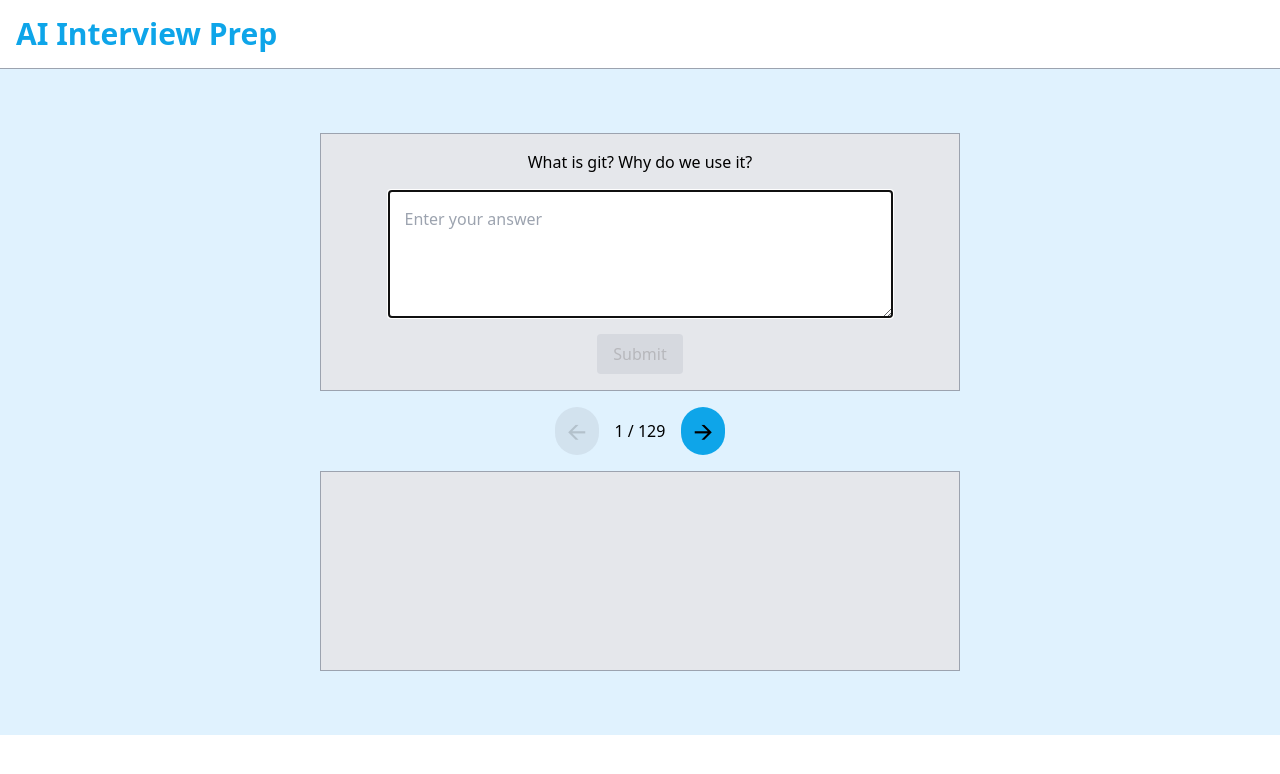
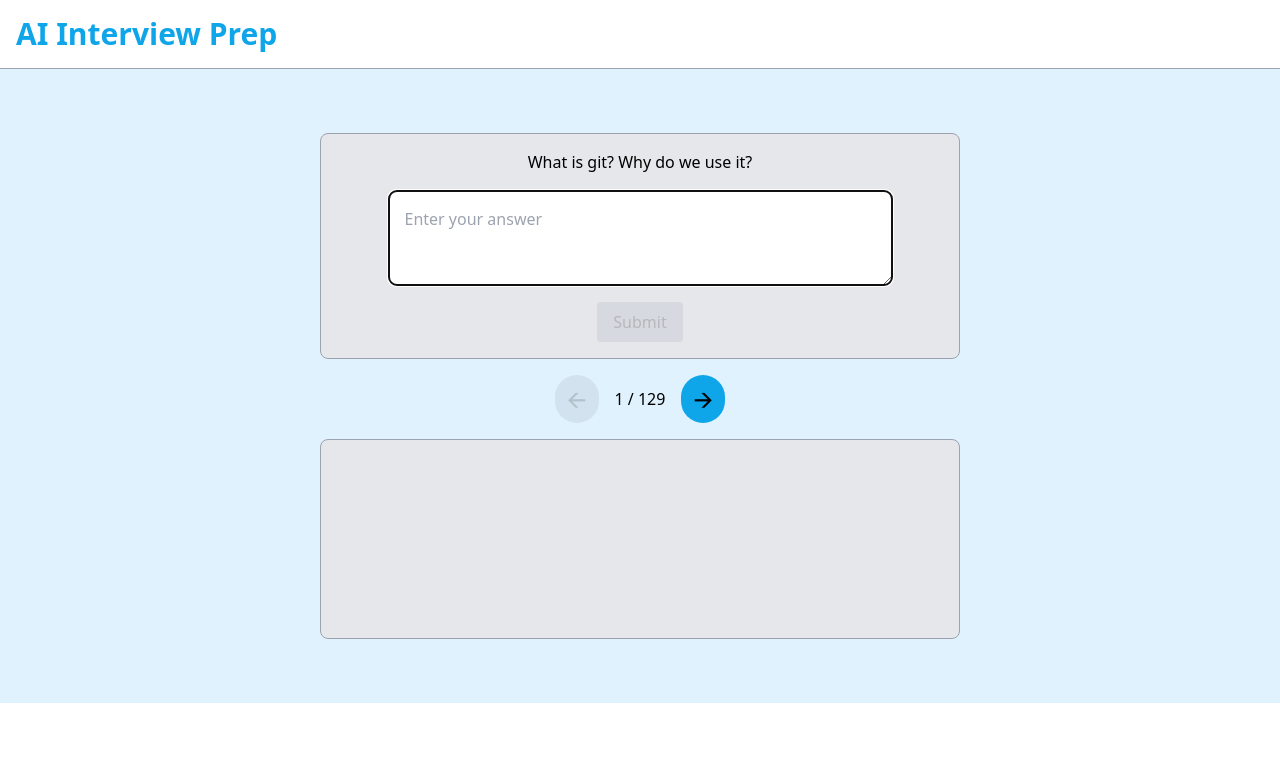
Before and after one commit to KVinyl/ai-interview-prep, a Vue app: page / in a window 1280 px wide. Shown: the top 774 px of the page. Built offline with nearby package versions, Linux system fonts and the light colour scheme.

Commit message:
Add rounded borders

```diff
--- a/src/components/AIFeedbackCard.vue
+++ b/src/components/AIFeedbackCard.vue
@@ -1,5 +1,5 @@
 <template>
-  <div class="flex flex-grow px-12 py-4 mt-4 mb-16 min-h-[200px] h-auto border border-gray-400 bg-gray-200 ">
+  <div class="flex flex-grow px-12 py-4 mt-4 mb-16 min-h-[200px] h-auto border rounded-lg border-gray-400 bg-gray-200 ">
     <p>{{ feedback }}</p>
   </div>
 </template>
--- a/src/components/InterviewPreparation.vue
+++ b/src/components/InterviewPreparation.vue
@@ -1,9 +1,9 @@
 <template>
   <div class="container w-1/2 mx-auto">
     <div v-if="currentQuestion">
-      <div class="flex flex-col items-center space-y-4 px-4 py-4 mt-16 mb-4 bg-gray-200 border border-gray-400 ">
+      <div class="flex flex-col items-center space-y-4 px-4 py-4 mt-16 mb-4 rounded-lg bg-gray-200 border border-gray-400 ">
         <QuestionSection :question="currentQuestion" />
-        <textarea ref="textarea" v-model="typedAnswer" class="w-5/6 h-32 border border-gray-400 p-4"
+        <textarea ref="textarea" v-model="typedAnswer" class="w-5/6 h-24 rounded-lg border border-gray-400 p-4"
           placeholder="Enter your answer" :disabled="!isUnanswered"></textarea>
         <RectangleButton v-show="isUnanswered" :disabled="isTypedAnswerEmpty" @click="submitAnswer"
           class="bg-green-500 hover:bg-green-600">Submit
```
